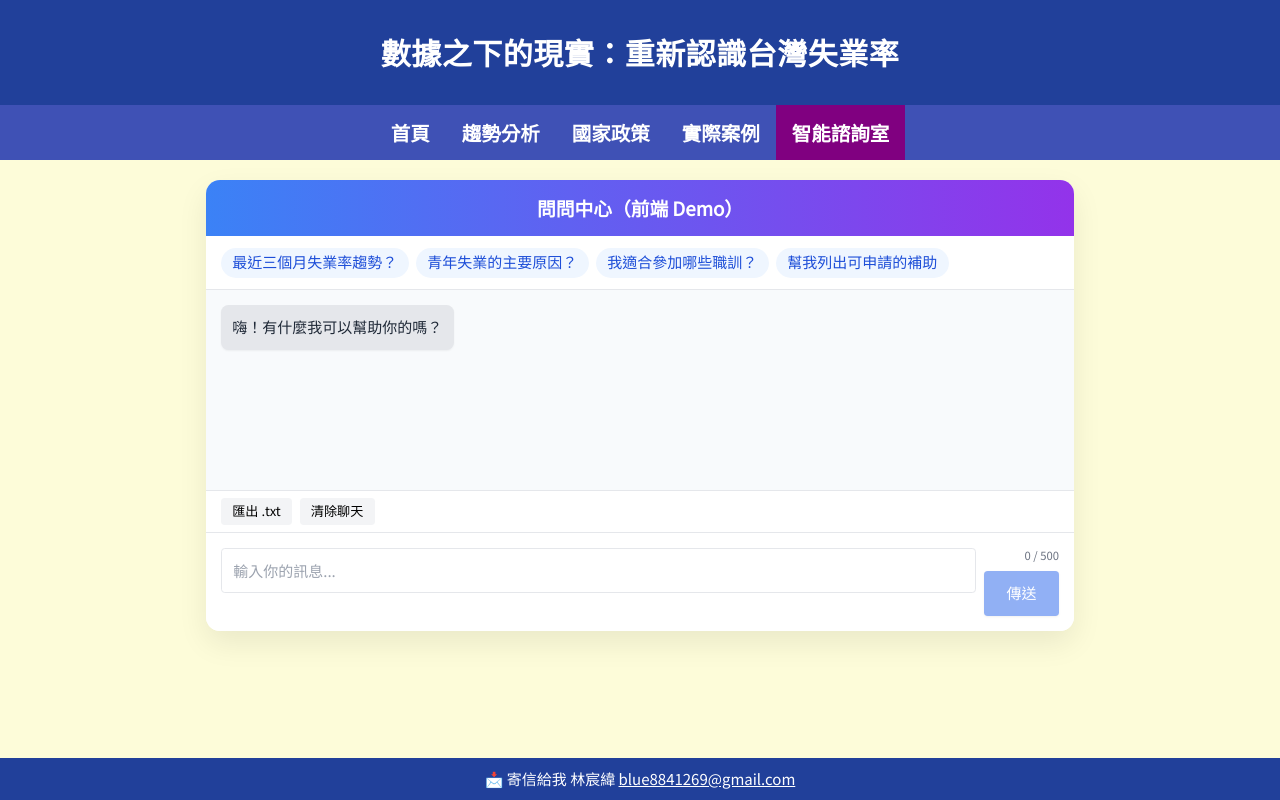
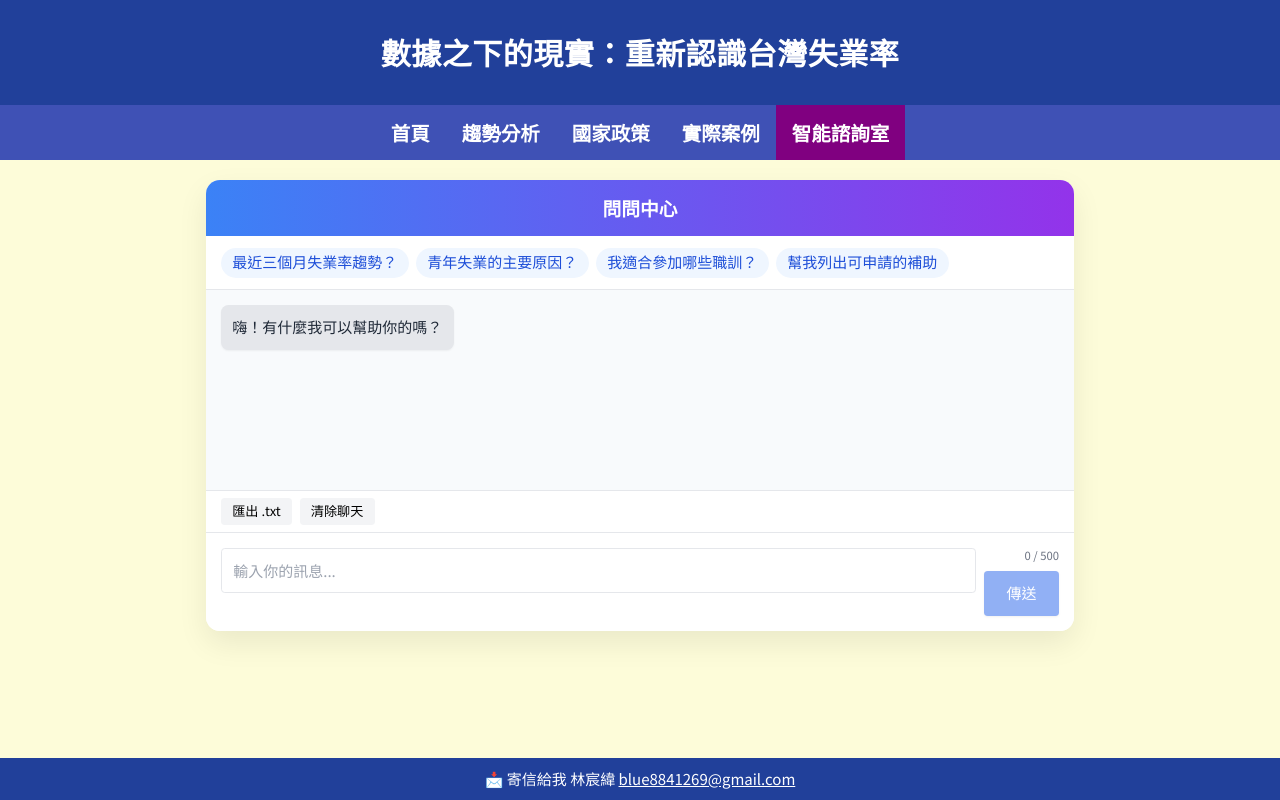
Before and after one commit to Taron909/unemployment, a plain HTML site: page chatbot.html in a window 1280 px wide. Drawn offline with nearby package versions, Linux system fonts and the light colour scheme.

Commit message:
chatbot.html

```diff
--- a/chatbot.html
+++ b/chatbot.html
@@ -3,7 +3,7 @@
 <head>
   <meta charset="UTF-8" />
   <meta name="viewport" content="width=device-width, initial-scale=1.0"/>
-  <title>智能諮詢室（前端 Only）</title>
+  <title>智能諮詢室</title>
   <link rel="stylesheet" href="https://www.w3schools.com/w3css/4/w3.css">
   <link rel="stylesheet" href="https://fonts.googleapis.com/css?family=Noto+Sans+TC">
   <script src="https://cdn.tailwindcss.com"></script>
@@ -140,7 +140,7 @@
 
   <main>
     <div class="box">
-      <div class="p-4 text-white text-center text-xl font-bold bg-gradient-to-r from-blue-500 to-purple-600">問問中心（前端 Demo）</div>
+      <div class="p-4 text-white text-center text-xl font-bold bg-gradient-to-r from-blue-500 to-purple-600">問問中心</div>
 
       <!-- Chips -->
       <div id="chips" class="chips flex flex-wrap gap-2 px-4 py-3 bg-white border-b">
```
